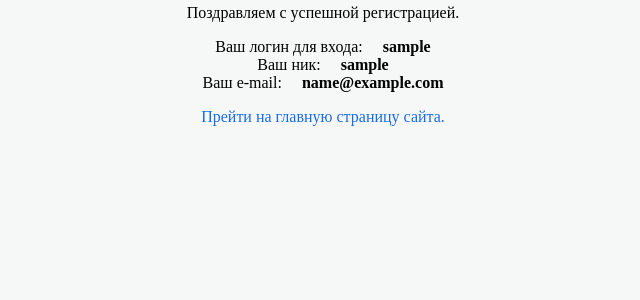
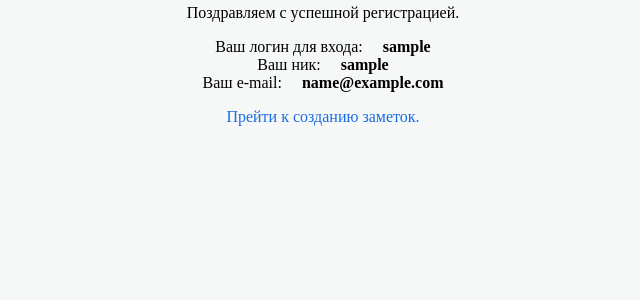
Before and after one commit to nitkevs/peanotes, a PHP site: page /greeting.php in a window 1280 px wide. Shown: the part 141-441 px from the top of the page, without its empty margins (317-957 px from the left). Run offline with PHP 8.4, Linux system fonts and the light colour scheme; the visitor is signed in with stand-in values (Sample User, id 1).

Commit message:
Ссылка "Перейти на главную" в greeting.php заменена на "Прейти к созданию заметок."

```diff
--- a/greeting.php
+++ b/greeting.php
@@ -55,7 +55,7 @@ $title = "Вы зарегистрированы!";
          Ваш ник: <span class="user-data"><?= $user->name ?></span><br>
          Ваш e-mail: <span class="user-data"><?= $user->email ?: "Не указан"; ?></span>
       </p>
-      <p><a href="/">Прейти на главную страницу сайта.</p>
+      <p><a href="/">Прейти к созданию заметок.</a></p>
     </main>
   </body>
 </html>
```
